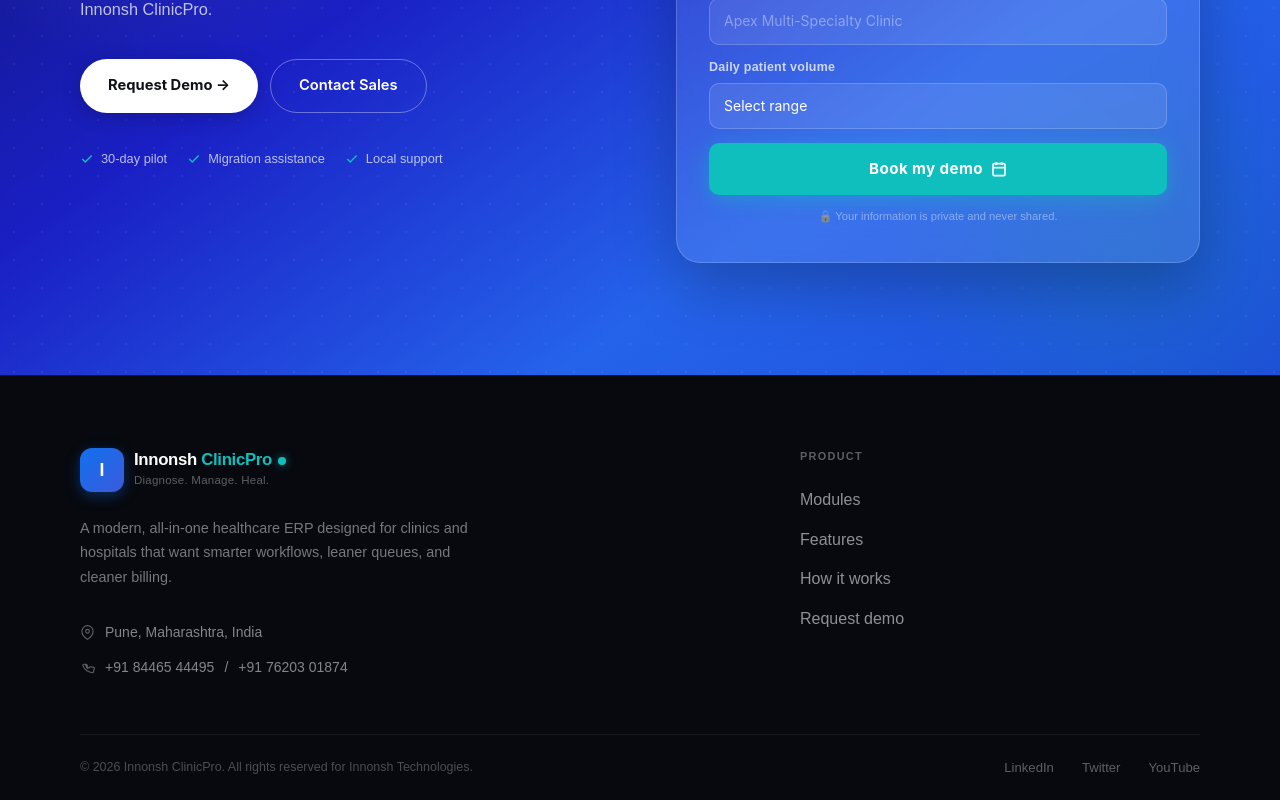
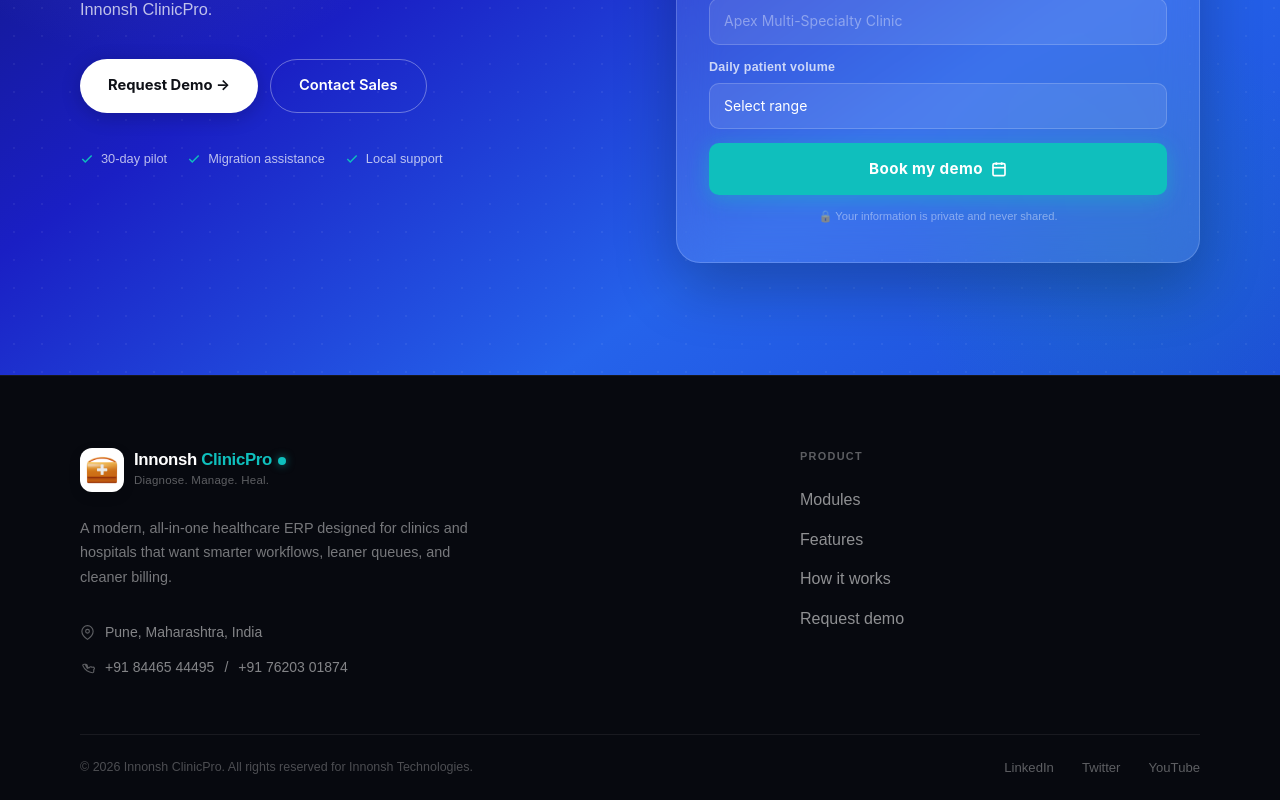
Before and after one commit to innonshtech/innonsh-clinicpro-Frontend, a Next.js app: page / in a window 1280 px wide. Shown: the part 5217-6017 px from the top of the page. Built offline with nearby package versions, Linux system fonts and the light colour scheme; no server answers; a web font is replaced by a local one.

Commit message:
logo added

```diff
--- a/src/app/page.js
+++ b/src/app/page.js
@@ -781,10 +781,10 @@
 }
 .foot-icon {
   width: 44px; height: 44px; border-radius: 12px;
-  background: linear-gradient(135deg, #1170EF, #3B5BDB);
+  background: #ffffff;
   display: grid; place-items: center;
   font-size: 1.1rem; font-weight: 800; color: #fff;
-  box-shadow: 0 4px 14px rgba(17,112,239,0.35);
+  box-shadow: 0 4px 12px rgba(0,0,0,0.15);
   flex-shrink: 0;
 }
 .foot-logo-text { display: flex; flex-direction: column; }
@@ -1354,7 +1354,9 @@
       {/**/}
       <div className="foot-brand">
         <a href="#!" onClick={(e) => e.preventDefault()} className="foot-logo">
-          <div className="foot-icon">I</div>
+          <div className="foot-icon">
+            <img src="/icons8-medical-bag-100.png" alt="ClinicPro Icon" style={{width:'36px',height:'36px',objectFit:'contain',borderRadius:'10px'}} />
+          </div>
           <div className="foot-logo-text">
             <div className="foot-logo-name">Innonsh <span>ClinicPro</span> <span className="foot-logo-dot"></span></div>
             <div className="foot-logo-tagline">Diagnose. Manage. Heal.</div>
```
